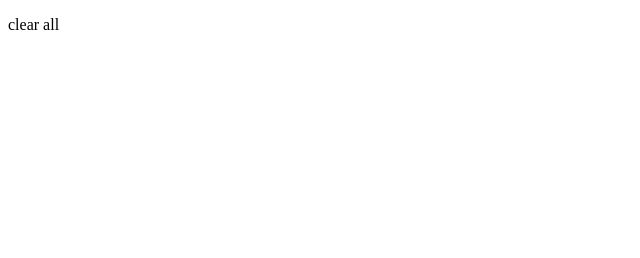
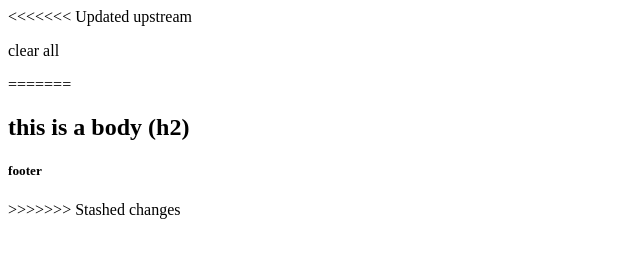
Before and after one commit to wcyam/mobilAppTemplate, a plain HTML site: page index.html in a window 1280 px wide. Shown: the whole page, without its empty margins (0-640 px from the left). Drawn offline with Linux system fonts and the light colour scheme.

Commit message:
new folder

```diff
--- a/index.html
+++ b/index.html
@@ -1,9 +1,18 @@
 <!DOCTYPE html PUBLIC "-//W3C//DTD HTML 4.01//EN" "http://www.w3.org/TR/html4/strict.dtd">
 <html>
 <head>
-
+    <title>this is a title</title>
 </head>
 <body>
+<<<<<<< Updated upstream
 <p>clear all</p>
 </body>
 </html>
+=======
+    <h2>this is a body (h2)</h2>
+</body>
+
+<footer>
+    <h5>footer</h5>
+</footer>
+>>>>>>> Stashed changes
```
Also changed, not shown: 6 other files.
